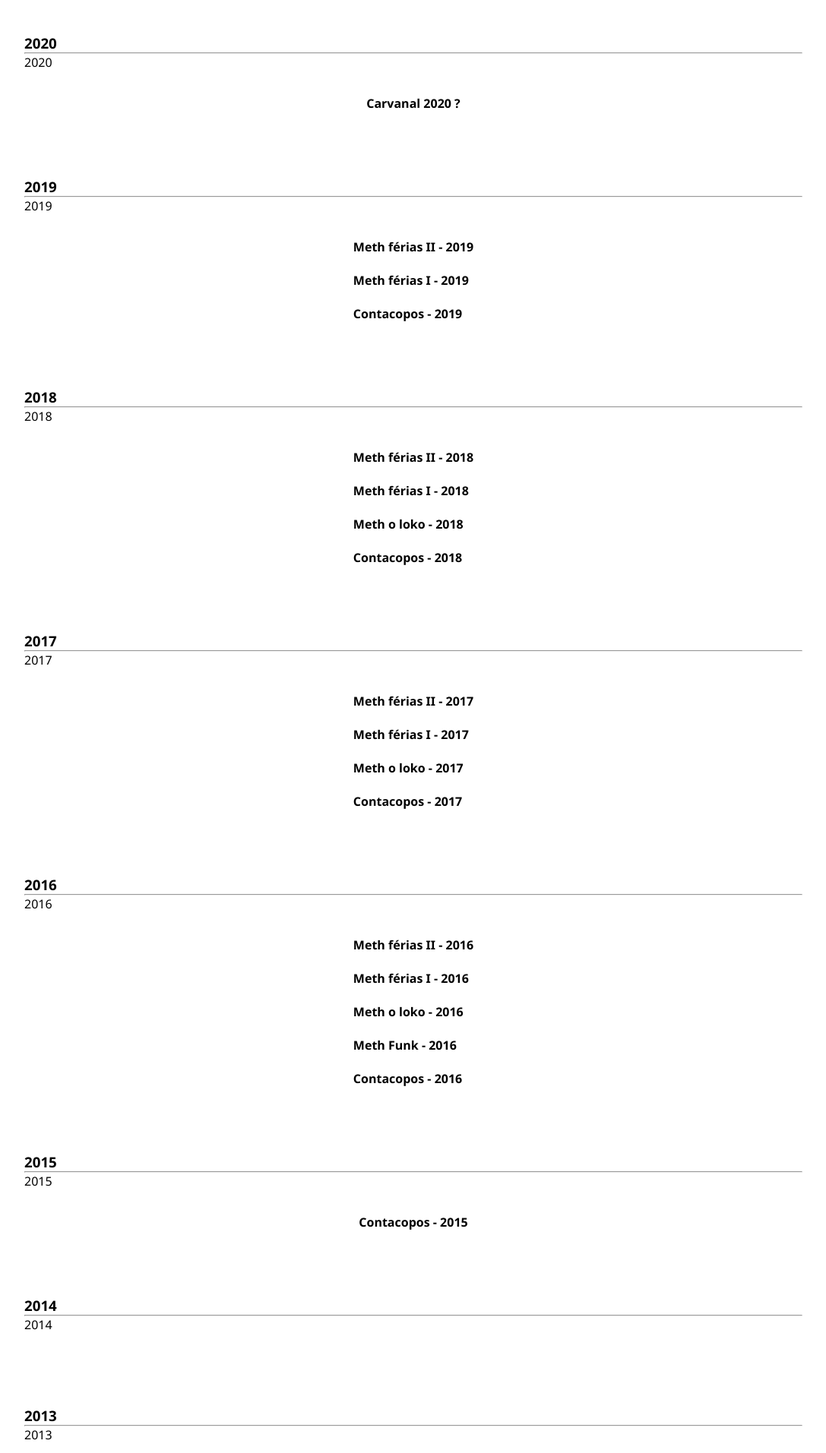
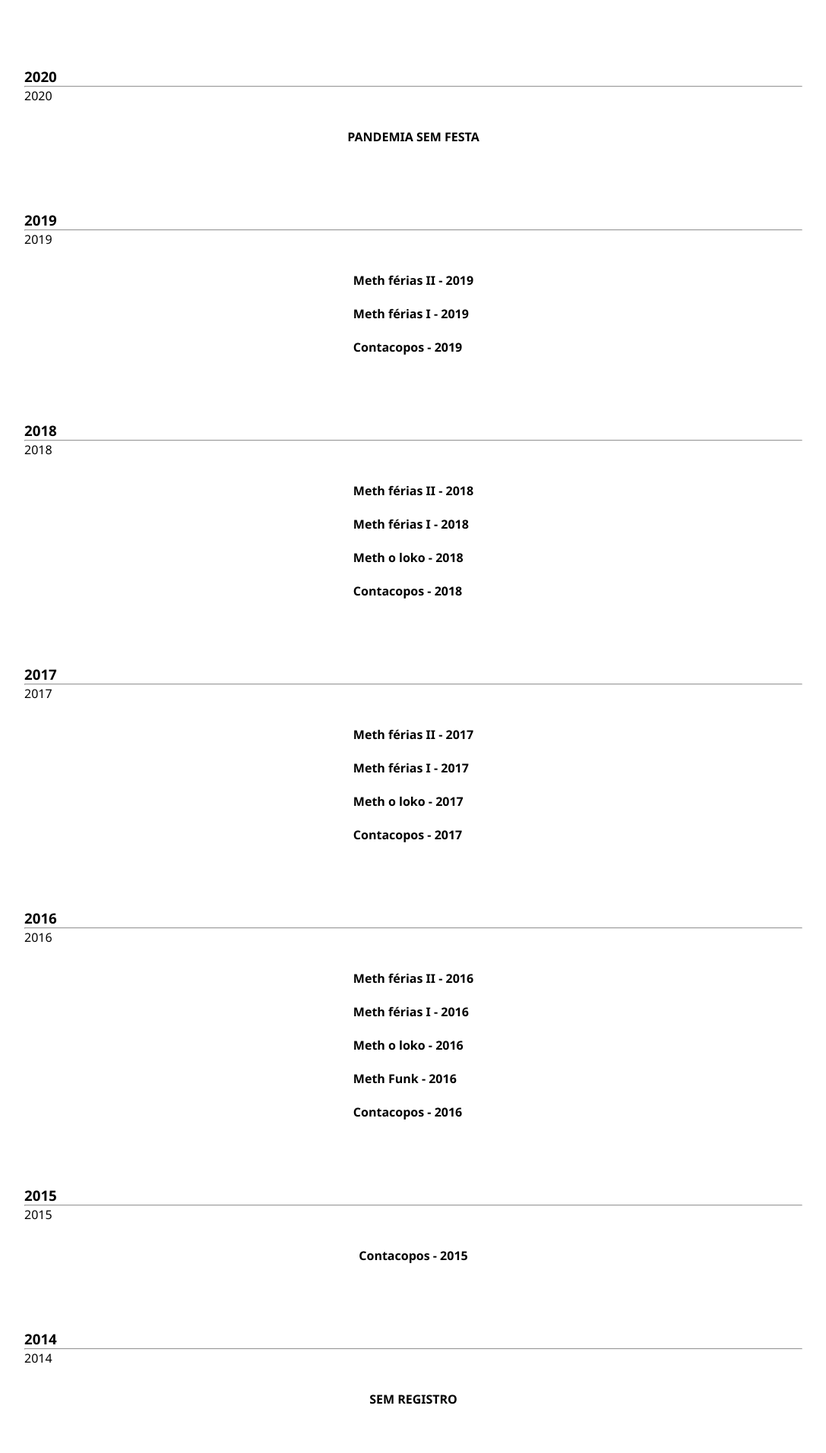
Before and after one commit to DiogoOtoni/angular-site-meth, an Angular app: page /festas in a window 1280 px wide. Shown: the part 787-2700 px from the top of the page at 76% size, without its empty margins (96-1183 px from the left). Built offline with nearby package versions, Linux system fonts and the light colour scheme.

Commit message:
Feat - paginas member e parties em funcionamento completo

```diff
--- a/src/app/components/card-members/card-members.component.html
+++ b/src/app/components/card-members/card-members.component.html
@@ -1,7 +1,7 @@
-<div class="card-member__container">
+<div class="card-member__container" *ngFor="let mem of membersDataByYear">
 	<div class="member__iten">
 		<p class="name-member">
-			{{memberNick}}
+			{{mem.nick}}
 		</p>
 	</div>
 </div>
--- a/src/app/components/card-members/card-members.component.ts
+++ b/src/app/components/card-members/card-members.component.ts
@@ -1,4 +1,6 @@
 import { Component, Input, OnInit } from '@angular/core';
+import { IMembers } from 'src/app/interfaces/IMembers';
+import { MembersServService } from 'src/app/services/members-serv.service';
 
 @Component({
   selector: 'app-card-members',
@@ -7,13 +9,33 @@ import { Component, Input, OnInit } from '@angular/core';
 })
 export class CardMembersComponent implements OnInit {
 	@Input() memberNick:string = '';
+	@Input() anoCorrente!:number;
+	@Input() membersData:IMembers[] | undefined;
+	@Input() membersDataByYear:IMembers[] | undefined;
 
-	constructor(){
+	constructor(private dataService:MembersServService){}
 
+	ngOnInit(): void {
+		this.dataService.getMembers().subscribe(data => {
+			this.membersData = data.members;
+			this.getMembersByYear();
+		})
 	}
 
-	ngOnInit(): void {
-
+	getMembersByYear(){
+		if(this.anoCorrente === 2023){
+			this.dataService.getMembers().subscribe(data => {
+				this.membersDataByYear = data.members.filter((member:any) =>
+					member.dataSaida === null
+				)
+			})
+		}else{
+			this.dataService.getMembers().subscribe(data => {
+				this.membersDataByYear = data.members.filter((member:any) =>
+					member.dataSaida >= this.anoCorrente && member.dataEntrada <= this.anoCorrente
+				)
+			})
+		}
 	}
 
 }
--- a/src/app/components/card-parties/card-parties.component.html
+++ b/src/app/components/card-parties/card-parties.component.html
@@ -4,6 +4,6 @@
 		<p>{{pt.description}}</p>
 	</div>
 	<div class="folder__party">
-		<img src="" alt="{{partyPhoto}}">
+		<img src="" alt="{{pt.photoFolder}}">
 	</div>
 </div>
--- a/src/app/components/card-parties/card-parties.component.ts
+++ b/src/app/components/card-parties/card-parties.component.ts
@@ -19,7 +19,6 @@ export class CardPartiesComponent implements OnInit{
 	@Input() anoCorrente!:number;
 
 	@Input() partiesData: IParties[] | undefined;
-
 	@Input() partiesByYear:IParties[] | undefined;
 
 	constructor(private dataService:PartiesServService){}
--- a/src/app/components/card-year/card-year.component.html
+++ b/src/app/components/card-year/card-year.component.html
@@ -5,18 +5,16 @@
 		<p>{{yearContent.description}}</p>
 	</div>
 	<div class="content__year-card">
-		<!-- <ng-container *ngIf="cardTypeCY === 'parties'; else membersTemplate">
-			<ng-template #partiesTemplate>
 
+		<ng-container *ngIf="cardTypeCY == 'parties'; else membersTemplate">
 
-			</ng-template>
+				<app-card-parties [anoCorrente]="yearContent.year"></app-card-parties>
+
 		</ng-container>
-			<ng-template #membersTemplate>
-				<app-card-members>
 
-				</app-card-members>
-			</ng-template> -->
-			<app-card-parties [anoCorrente]="yearContent.year"></app-card-parties>
-
+		<ng-template #membersTemplate>
+			<app-card-members [anoCorrente]="yearContent.year"></app-card-members>
+		</ng-template>
+		<!-- <app-card-members [anoCorrente]="yearContent.year"></app-card-members> -->
 	</div>
 </div>
--- a/src/app/components/card-year/card-year.component.ts
+++ b/src/app/components/card-year/card-year.component.ts
@@ -15,14 +15,13 @@ export class CardYearComponent implements OnInit {
 
 	@Input() yearsData: IYears[] | undefined;
 
-	@Input() cardTypeCY: string = '';
+	@Input() cardTypeCY!: string;
 
 	constructor(private dataService:YearsServService){}
 
 	ngOnInit(): void {
 		this.dataService.getAllYears().subscribe(data => {
 			this.yearsData = data.years;
-			console.log(this.yearsData);
 		})
 	}
 }
--- a/src/app/pages/members/members.component.ts
+++ b/src/app/pages/members/members.component.ts
@@ -1,6 +1,4 @@
 import { Component, Input } from '@angular/core';
-import { IMembers } from 'src/app/interfaces/IMembers';
-import { MembersServService } from 'src/app/services/members-serv.service';
 
 @Component({
   selector: 'app-members',
@@ -8,17 +6,9 @@ import { MembersServService } from 'src/app/services/members-serv.service';
   styleUrls: ['./members.component.css']
 })
 export class MembersComponent {
+	@Input() forCardMembers: string = 'members';
 
-	@Input() forCardMembers: string = 'members';
-	@Input() membersData:IMembers[] | undefined;
+	constructor(){}
 
-	constructor(private dataService:MembersServService){}
-
-	ngOnInit(): void {
-		this.dataService.getMembers().subscribe(data => {
-			this.membersData = data.members;
-			console.log(this.membersData);
-		})
-	}
-
+	ngOnInit(): void {}
 }
--- a/src/app/pages/parties/parties.component.ts
+++ b/src/app/pages/parties/parties.component.ts
@@ -1,5 +1,4 @@
 import { Component, Input } from '@angular/core';
-
 
 @Component({
   selector: 'app-parties',
@@ -7,11 +6,9 @@ import { Component, Input } from '@angular/core';
   styleUrls: ['./parties.component.css']
 })
 export class PartiesComponent {
-
 	@Input() forCardParties:string = 'parties';
 
 	constructor(){}
 
 	ngOnInit(): void {}
-
 }
--- a/src/assets/data/parties.json
+++ b/src/assets/data/parties.json
@@ -25,7 +25,13 @@
 			"photoFolder": ""
 		},
 		{
-			"name": "Carvanal 2020 ?",
+			"name": "PANDEMIA SEM FESTA",
+			"year": 2021,
+			"description": "",
+			"photoFolder": ""
+		},
+		{
+			"name": "PANDEMIA SEM FESTA",
 			"year": 2020,
 			"description": "",
 			"photoFolder": ""
@@ -131,6 +137,54 @@
 			"year": 2015,
 			"description": "",
 			"photoFolder": ""
+		},
+		{
+			"name": "SEM REGISTRO",
+			"year": 2014,
+			"description": "",
+			"photoFolder": ""
+		},
+		{
+			"name": "SEM REGISTRO",
+			"year": 2013,
+			"description": "",
+			"photoFolder": ""
+		},
+		{
+			"name": "SEM REGISTRO",
+			"year": 2012,
+			"description": "",
+			"photoFolder": ""
+		},
+		{
+			"name": "SEM REGISTRO",
+			"year": 2011,
+			"description": "",
+			"photoFolder": ""
+		},
+		{
+			"name": "SEM REGISTRO",
+			"year": 2010,
+			"description": "",
+			"photoFolder": ""
+		},
+		{
+			"name": "SEM REGISTRO",
+			"year": 2009,
+			"description": "",
+			"photoFolder": ""
+		},
+		{
+			"name": "SEM REGISTRO",
+			"year": 2008,
+			"description": "",
+			"photoFolder": ""
+		},
+		{
+			"name": "SEM REGISTRO",
+			"year": 2007,
+			"description": "",
+			"photoFolder": ""
 		}
 	]
 }
```
